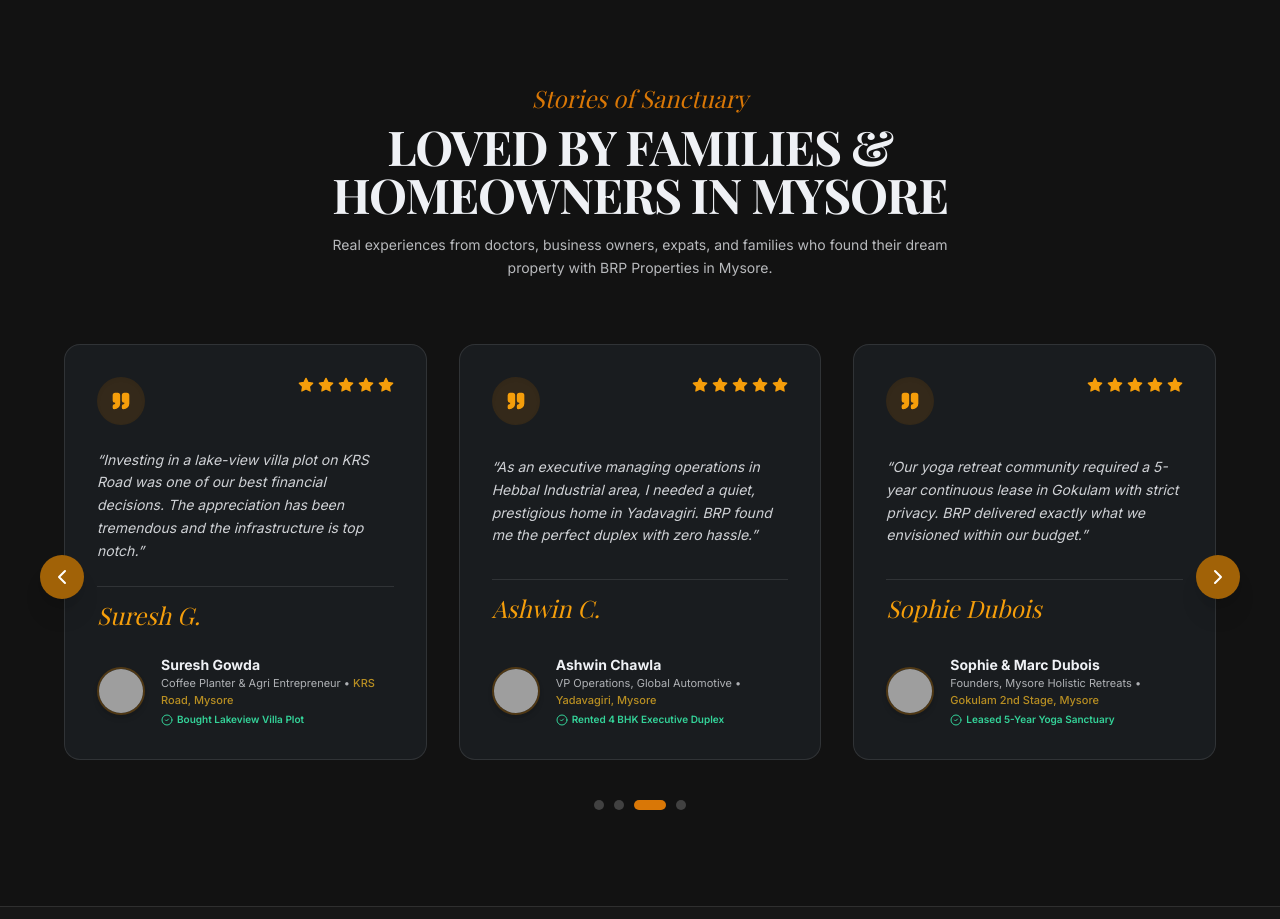
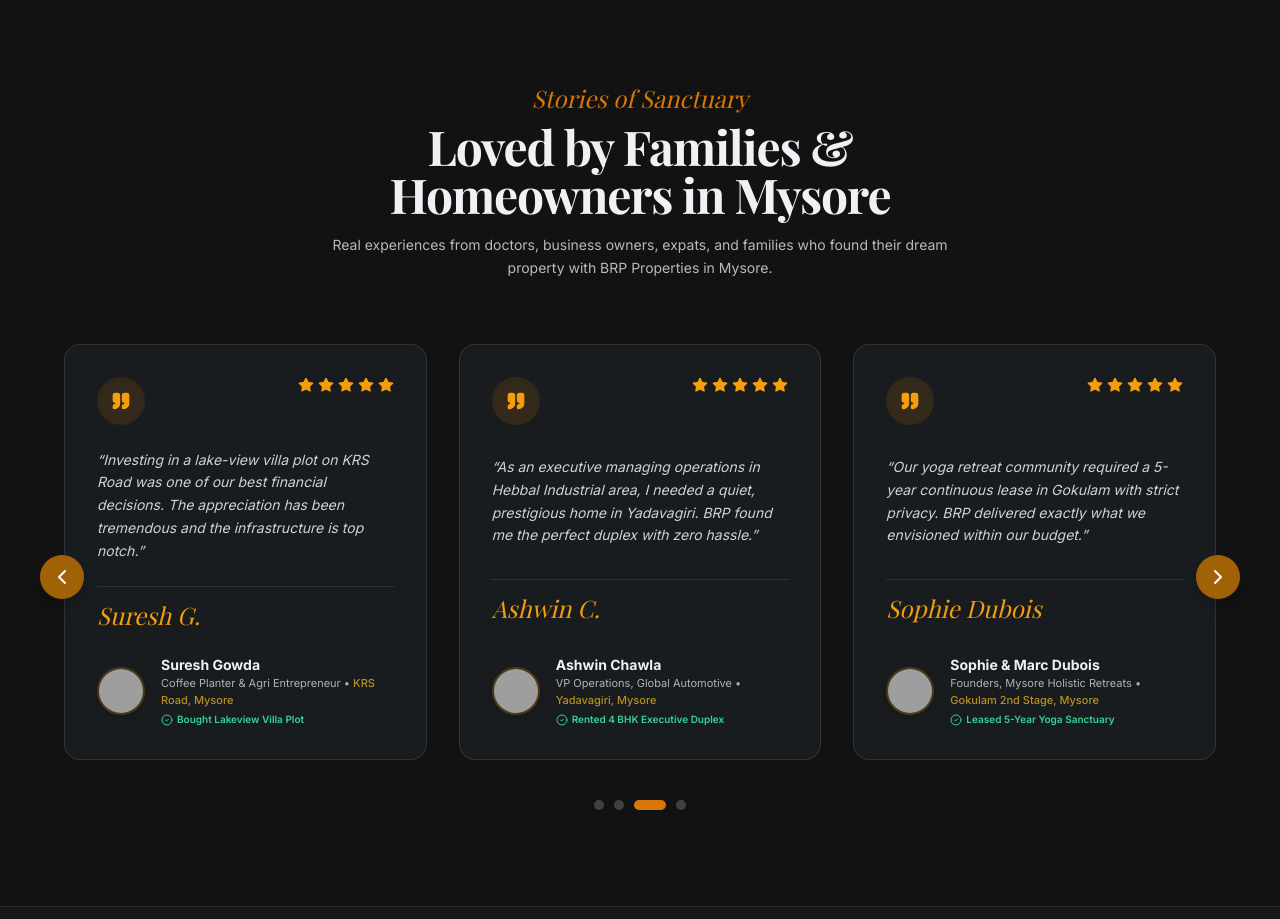
Before and after one commit to rameshdarisi03/realestate, a Next.js app: page / in a window 1280 px wide. Shown: the part 2860-3779 px from the top of the page. Built offline with nearby package versions, Linux system fonts and the light colour scheme; grey boxes are pictures that could not be loaded; a web font is replaced by a local one.

Commit message:
style: convert testimonials section headline to Title Case

```diff
--- a/src/components/sections/TestimonialsSection.tsx
+++ b/src/components/sections/TestimonialsSection.tsx
@@ -194,7 +194,7 @@
           Stories of Sanctuary
         </p>
         <h2 className="font-serif text-3xl sm:text-4xl md:text-5xl font-bold tracking-tight mb-4 text-current">
-          LOVED BY FAMILIES &amp; HOMEOWNERS IN MYSORE
+          Loved by Families &amp; Homeowners in Mysore
         </h2>
         <p className="text-sm opacity-75 font-sans leading-relaxed text-current">
           Real experiences from doctors, business owners, expats, and families who found their dream property with BRP Properties in Mysore.
```
